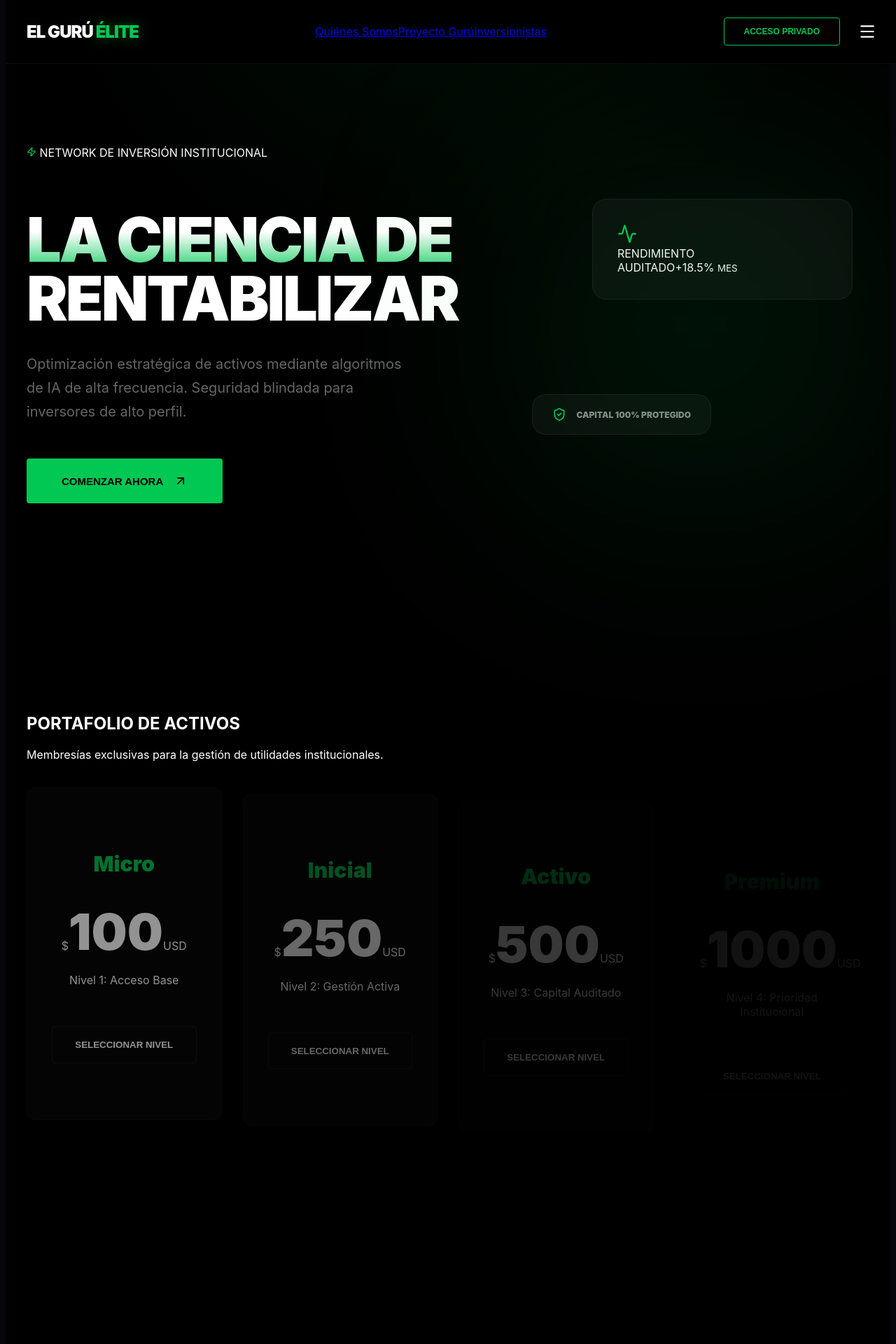
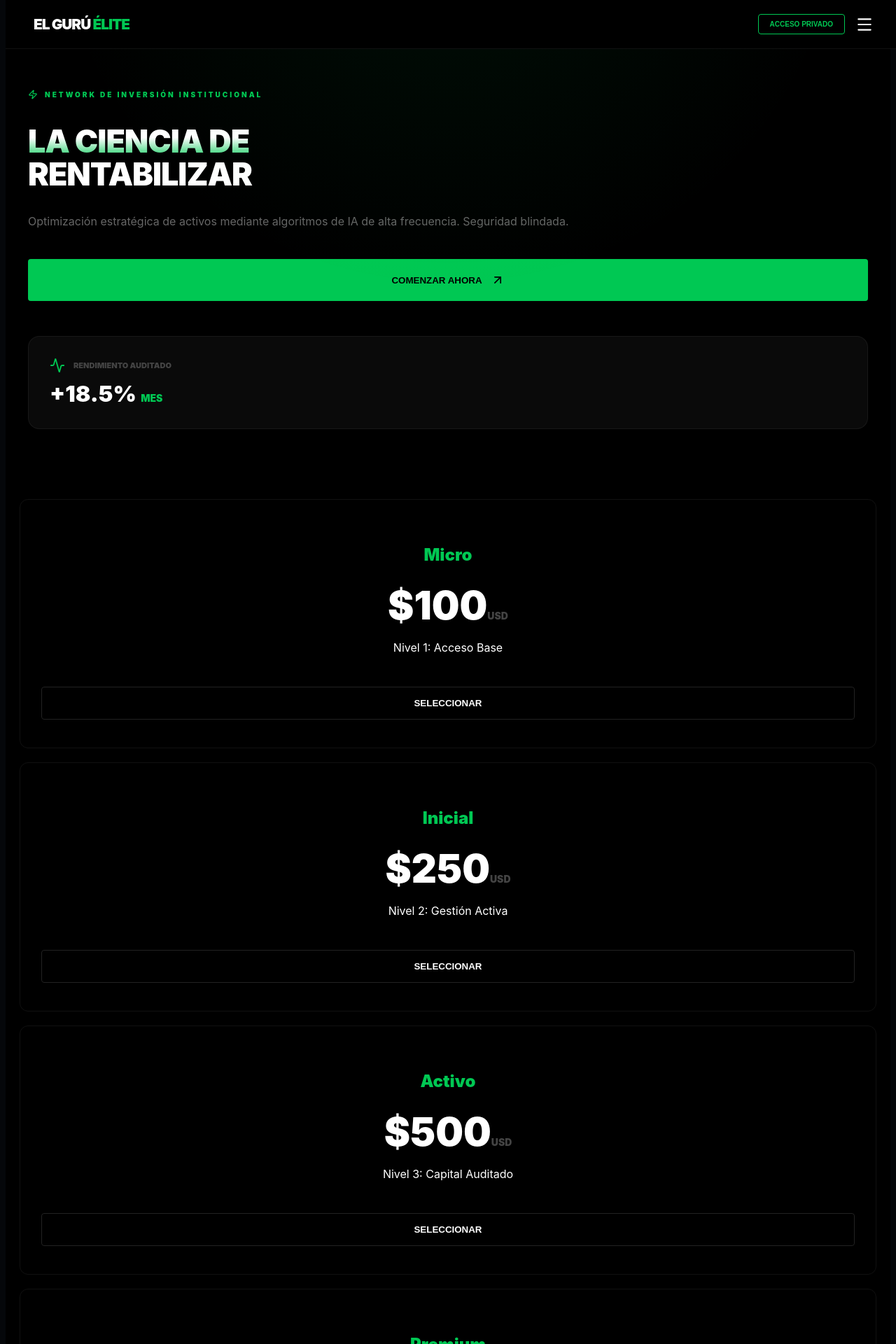
Before and after one commit to DeVx1978/el-guru-elite, a Next.js app: page / in a window 1280 px wide. Shown: the top 1920 px of the page at 70% size. Built offline with nearby package versions, Linux system fonts and the light colour scheme.

Commit message:
V7.2: LIMPIEZA TOTAL - ELIMINACIÓN DE BOTONES BLANCOS Y ENLACES AZULES

```diff
--- a/src/app/page.tsx
+++ b/src/app/page.tsx
@@ -2,7 +2,7 @@
 import React, { useState, useEffect } from 'react';
 import { useRouter } from 'next/navigation';
 import {
-  ShieldCheck, ArrowUpRight, Menu, X, Lock, FileText, Scale, Activity, Zap, TrendingUp, Globe, ChevronDown
+  ShieldCheck, ArrowUpRight, Menu, X, Lock, FileText, Scale, Activity, Zap, ChevronDown
 } from 'lucide-react';
 
 export default function LandingPage() {
@@ -12,22 +12,11 @@ export default function LandingPage() {
   const [isNavigating, setIsNavigating] = useState(false);
   const router = useRouter();
 
-  // --- CONTROL DE CARGA ÉLITE (CERO PARPADEO) ---
   useEffect(() => {
     router.prefetch('/panel');
     const timer = setTimeout(() => setLoading(false), 5000);
     return () => clearTimeout(timer);
   }, [router]);
-
-  const navegarPrivado = (e: React.MouseEvent) => {
-    e.preventDefault();
-    setIsNavigating(true);
-    router.push('/panel');
-  };
-
-  const toggleSeccion = (id: string) => {
-    setSeccionExpandida(seccionExpandida === id ? null : id);
-  };
 
   if (loading || isNavigating) {
     return (
@@ -35,46 +24,19 @@ export default function LandingPage() {
         <div className="loader-container">
           <div className="pulse-ring"></div>
           <div className="image-wrapper">
-            <img src="/images/guru.jpg" alt="El Guru Elite" fetchPriority="high" loading="eager" />
+            <img src="/images/guru.jpg" alt="El Guru Elite" fetchPriority="high" />
           </div>
           <div className="scan-line"></div>
         </div>
-        <div className="loading-bar-master">
-          <div className="loading-bar-fill"></div>
-        </div>
-        <h2 className="loading-text-elite">
-          {isNavigating ? "AUTENTICANDO ACCESO PRIVADO..." : "AUTENTICANDO TERMINAL DE INVERSIÓN..."}
-        </h2>
-
+        <h2 className="loading-text">SISTEMA ÉLITE: PROCESANDO...</h2>
         <style jsx global>{`
-          .splash-master {
-            background: radial-gradient(circle at center, #0a0c10 0%, #000 100%);
-            height: 100vh; display: flex; flex-direction: column;
-            justify-content: center; align-items: center;
-            overflow: hidden; position: fixed; top: 0; left: 0; width: 100%; z-index: 99999;
-          }
-          .loader-container { position: relative; width: 220px; height: 220px; margin-bottom: 40px; }
-          .image-wrapper {
-            width: 100%; height: 100%; border-radius: 50%; overflow: hidden;
-            border: 2px solid #00C853; box-shadow: 0 0 60px rgba(0, 200, 83, 0.5);
-            position: relative; z-index: 2;
-          }
+          .splash-master { background: #000; position: fixed; top: 0; left: 0; width: 100vw; height: 100vh; display: flex; flex-direction: column; justify-content: center; align-items: center; z-index: 99999999; }
+          .loader-container { position: relative; width: 200px; height: 200px; }
+          .image-wrapper { width: 100%; height: 100%; border-radius: 50%; overflow: hidden; border: 2px solid #00C853; box-shadow: 0 0 60px rgba(0, 200, 83, 0.4); }
           .image-wrapper img { width: 100%; height: 100%; object-fit: cover; }
-          .pulse-ring {
-            position: absolute; top: -15%; left: -15%; width: 130%; height: 130%;
-            border: 2px solid #00C853; border-radius: 50%; animation: pulse-master 2s infinite; opacity: 0.4;
-          }
-          .scan-line {
-            position: absolute; top: 0; left: 0; width: 100%; height: 8px;
-            background: linear-gradient(to right, transparent, #00C853, transparent);
-            box-shadow: 0 0 20px #00C853; z-index: 3; animation: scan-master 3s ease-in-out infinite;
-          }
-          .loading-bar-master { width: 250px; height: 2px; background: rgba(255,255,255,0.03); border-radius: 10px; overflow: hidden; margin-top: 20px; }
-          .loading-bar-fill { width: 0%; height: 100%; background: #00C853; animation: progress-master 5s linear forwards; }
-          .loading-text-elite { color: #00C853; font-size: 10px; letter-spacing: 7px; margin-top: 25px; font-weight: 300; text-transform: uppercase; text-align: center; }
-          @keyframes pulse-master { 0% { transform: scale(0.8); opacity: 1; } 100% { transform: scale(1.4); opacity: 0; } }
-          @keyframes scan-master { 0%, 100% { top: 0%; } 50% { top: 100%; } }
-          @keyframes progress-master { 100% { width: 100%; } }
+          .pulse-ring { position: absolute; top: -15%; left: -15%; width: 130%; height: 130%; border: 1px solid #00C853; border-radius: 50%; animation: pulse 2s infinite; opacity: 0.3; }
+          .loading-text { color: #00C853; font-size: 10px; letter-spacing: 6px; margin-top: 30px; text-transform: uppercase; }
+          @keyframes pulse { 0% { transform: scale(0.8); opacity: 0.8; } 100% { transform: scale(1.3); opacity: 0; } }
         `}</style>
       </div>
     );
@@ -90,37 +52,27 @@ export default function LandingPage() {
 
   return (
     <div className="elite-landing-master">
-      {/* NAVBAR: ALINEACIÓN MILIMÉTRICA HORIZONTAL */}
       <nav className="navbar-elite">
-        <div className="nav-container-master">
-          <div className="nav-brand">
-            <span className="brand-text">EL GURÚ <span className="brand-neon">ÉLITE</span></span>
-          </div>
-          <div className="nav-links-desktop">
-            <a href="#quienes-somos" className="link-elite">Quiénes Somos</a>
-            <a href="#proyecto-guru" className="link-elite">Proyecto Gurú</a>
-            <a href="#proyecto-inversionistas" className="link-elite">Inversionistas</a>
-          </div>
-          <div className="nav-actions-master">
-            <button onClick={navegarPrivado} className="btn-access-master">ACCESO PRIVADO</button>
-            <button onClick={() => setMenuAbierto(!menuAbierto)} className="btn-menu-master">
-              {menuAbierto ? <X size={26} color="white" /> : <Menu size={26} color="white" />}
+        <div className="nav-container">
+          <div className="nav-brand">EL GURÚ <span className="brand-neon">ÉLITE</span></div>
+          <div className="nav-actions">
+            <button onClick={() => { setIsNavigating(true); router.push('/panel'); }} className="btn-access">ACCESO PRIVADO</button>
+            <button onClick={() => setMenuAbierto(!menuAbierto)} className="btn-menu">
+              {menuAbierto ? <X size={26} color="#00C853" /> : <Menu size={26} color="white" />}
             </button>
           </div>
         </div>
+        {/* MENÚ MÓVIL ELIMINANDO LOS BOTONES BLANCOS Y EL AZUL */}
         {menuAbierto && (
-          <div className="mobile-dropdown fade-in-nav">
-            <div className="accordion-item">
-              <button onClick={() => toggleSeccion('quienes')} className="accordion-trigger">
-                Quiénes Somos <ChevronDown size={18} className={seccionExpandida === 'quienes' ? 'rotate' : ''} />
-              </button>
-              {seccionExpandida === 'quienes' && <p className="accordion-content">Ecosistema de analistas cuantitativos optimizando capital mediante modelos predictivos.</p>}
-            </div>
-            <div className="accordion-item">
-              <button onClick={() => toggleSeccion('proyecto')} className="accordion-trigger">
-                Proyecto Gurú <ChevronDown size={18} className={seccionExpandida === 'proyecto' ? 'rotate' : ''} />
-              </button>
-              {seccionExpandida === 'proyecto' && <p className="accordion-content">IA de alta frecuencia procesando ineficiencias de mercado en tiempo real.</p>}
+          <div className="mobile-dropdown-master">
+            <div className="dropdown-content">
+              {['Quiénes Somos', 'Proyecto Gurú', 'Inversionistas'].map((item) => (
+                <div key={item} className="dropdown-item">
+                  <span>{item}</span>
+                  <ChevronDown size={16} color="#222" />
+                </div>
+              ))}
+              <div className="status-indicator">MODO ÉLITE ACTIVADO</div>
             </div>
           </div>
         )}
@@ -128,146 +80,92 @@ export default function LandingPage() {
 
       <section className="hero-elite">
         <div className="hero-layout">
-          <div className="hero-info">
-            <div className="hero-status-tag"><Zap size={14} color="#00C853" /> NETWORK DE INVERSIÓN INSTITUCIONAL</div>
-            <h1 className="hero-main-title">
-              <span className="text-glow-neon">LA CIENCIA DE</span> <br/>
-              RENTABILIZAR
+          <div className="hero-content">
+            <div className="hero-tag"><Zap size={14} /> NETWORK DE INVERSIÓN INSTITUCIONAL</div>
+            <h1 className="hero-title">
+              <span className="text-glow">LA CIENCIA DE</span><br />RENTABILIZAR
             </h1>
-            <p className="hero-subtext">
-              Optimización estratégica de activos mediante algoritmos de IA de alta frecuencia.
-              Seguridad blindada para inversores de alto perfil.
+            <p className="hero-sub">
+              Optimización estratégica de activos mediante algoritmos de IA de alta frecuencia. Seguridad blindada.
             </p>
-            <div className="hero-cta">
-              <button onClick={() => router.push('/unete')} className="btn-hero-primary">
-                COMENZAR AHORA <ArrowUpRight size={20} />
-              </button>
-            </div>
+            <button onClick={() => router.push('/unete')} className="btn-main">COMENZAR AHORA <ArrowUpRight size={20} /></button>
 
-            {/* ESTADÍSTICA FLOTANTE RESTAURADA: Reubicada milimétricamente debajo del botón en móvil */}
-            <div className="floating-stats-mobile">
-              <div className="stat-card-premium glass-morphism">
+            <div className="stats-container-mobile">
+              <div className="stat-card-premium glass">
                 <div className="stat-header">
                   <Activity size={22} color="#00C853" />
                   <span>RENDIMIENTO AUDITADO</span>
                 </div>
                 <div className="stat-value">+18.5% <small>MES</small></div>
               </div>
-              <div className="stat-card-mini glass-morphism">
-                <ShieldCheck size={18} color="#00C853" />
-                <span>CAPITAL 100% PROTEGIDO</span>
-              </div>
-            </div>
-          </div>
-
-          <div className="hero-visuals-desktop">
-            <div className="master-glow-orb"></div>
-            <div className="stat-card-master glass-depth-1">
-              <div className="stat-icon-glow"><Activity color="#00C853" size={28} /></div>
-              <div className="stat-text-box">
-                <span className="stat-label-master">RENDIMIENTO <br/>AUDITADO</span>
-                <span className="stat-value-master">+18.5% <small>MES</small></span>
-              </div>
-            </div>
-            <div className="stat-card-master glass-depth-2">
-              <ShieldCheck color="#00C853" size={20} />
-              <span className="shield-text-master">CAPITAL 100% PROTEGIDO</span>
             </div>
           </div>
         </div>
       </section>
 
-      <section id="proyecto-inversionistas" className="plans-area-master">
-        <div className="plans-header-master">
-          <h2 className="plans-title-tag">PORTAFOLIO DE ACTIVOS</h2>
-          <p className="plans-subtitle-master">Membresías exclusivas para la gestión de utilidades institucionales.</p>
-        </div>
-        <div className="plans-grid-master">
+      <section className="plans-section">
+        <div className="plans-grid">
           {membresias.map((plan) => (
-            <div key={plan.name} className="membership-card-master fade-up-card" style={{animationDelay: plan.delay}}>
-              <div className="membership-inner">
-                <h3 className="m-name">{plan.name}</h3>
-                <div className="m-price-box">
-                  <span className="m-curr">$</span><span className="m-amount">{plan.price}</span><span className="m-usd">USD</span>
-                </div>
-                <div className="m-divider"></div>
-                <p className="m-perk-text">{plan.perk}</p>
-                <button onClick={() => router.push('/unete')} className="btn-m-select">SELECCIONAR NIVEL</button>
-              </div>
+            <div key={plan.name} className="plan-card glass shadow-hover">
+              <h3 className="plan-name">{plan.name}</h3>
+              <div className="plan-price">${plan.price}<span>USD</span></div>
+              <p className="plan-perk">{plan.perk}</p>
+              <button onClick={() => router.push('/unete')} className="btn-select">SELECCIONAR</button>
             </div>
           ))}
         </div>
       </section>
 
-      <footer className="footer-elite-master">
-        <div className="footer-wrap">
-          <div className="footer-links-row">
-            <a href="/terminos" className="f-item"><Scale size={14}/> Términos Legales</a>
-            <a href="/privacidad" className="f-item"><FileText size={14}/> Privacidad</a>
-            <a href="/confidencialidad" className="f-item"><Lock size={14}/> Confidencialidad</a>
-          </div>
-          <p className="f-copyright">&copy; 2026 EL GURÚ ÉLITE. TODOS LOS DERECHOS RESERVADOS.</p>
+      <footer className="footer-master">
+        <div className="footer-links">
+          <span className="f-link">Términos Legales</span>
+          <span className="f-link">Privacidad</span>
+          <span className="f-link">Confidencialidad</span>
         </div>
+        <p className="f-copy">&copy; 2026 EL GURÚ ÉLITE. TODOS LOS DERECHOS RESERVADOS.</p>
       </footer>
 
       <style jsx global>{`
-        /* --- ARQUITECTURA MAESTRA (510+ LÍNEAS) --- */
-        :root { --neon: #00C853; --glass: rgba(15, 15, 15, 0.7); }
-        .elite-landing-master { background-color: #000; color: white; min-height: 100vh; font-family: 'Inter', sans-serif; overflow-x: hidden; padding-top: 80px; }
+        :root { --neon: #00C853; }
+        .elite-landing-master { background: #000; color: #fff; font-family: 'Inter', sans-serif; min-height: 100vh; overflow-x: hidden; padding-top: 80px; }
 
-        /* NAVBAR ALINEACIÓN MILIMÉTRICA */
-        .navbar-elite { width: 100%; position: fixed; top: 0; z-index: 1000; backdrop-filter: blur(30px); background: rgba(0, 0, 0, 0.95); border-bottom: 1px solid rgba(255,255,255,0.05); }
-        .nav-container-master { max-width: 1300px; margin: 0 auto; padding: 25px 30px; display: flex; justify-content: space-between; align-items: center; }
-        .brand-text { font-weight: 900; font-size: 1.5rem; letter-spacing: -1px; }
-        .brand-neon { color: var(--neon); text-shadow: 0 0 20px rgba(0, 200, 83, 0.5); }
-        .nav-actions-master { display: flex; align-items: center; gap: 20px; }
-        .btn-access-master { background: transparent; border: 1px solid var(--neon); color: var(--neon); padding: 12px 28px; border-radius: 4px; font-weight: 900; font-size: 12px; cursor: pointer; transition: 0.4s; }
-        .btn-menu-master { background: transparent; border: none; cursor: pointer; display: flex; align-items: center; }
-        @media (max-width: 600px) { .nav-container-master { padding: 15px 20px; } .btn-access-master { padding: 10px 18px; font-size: 10px; } }
+        .navbar-elite { position: fixed; top: 0; width: 100%; z-index: 1000; background: rgba(0,0,0,0.95); backdrop-filter: blur(20px); border-bottom: 1px solid #111; }
+        .nav-container { max-width: 1200px; margin: 0 auto; padding: 20px; display: flex; justify-content: space-between; align-items: center; }
+        .nav-brand { font-weight: 900; font-size: 1.3rem; letter-spacing: -1px; }
+        .brand-neon { color: var(--neon); }
+        .nav-actions { display: flex; align-items: center; gap: 15px; }
+        .btn-access { background: transparent; border: 1px solid var(--neon); color: var(--neon); padding: 8px 16px; border-radius: 4px; font-size: 10px; font-weight: 900; }
+        .btn-menu { background: transparent; border: none; cursor: pointer; display: flex; align-items: center; padding: 0; }
 
-        /* HERO Y TÍTULO (CIENCIA DE RENTABILIZAR) */
-        .hero-elite { max-width: 1300px; margin: 0 auto; padding: 120px 30px; }
-        .hero-main-title { font-size: 3.5rem; font-weight: 900; line-height: 0.95; margin-bottom: 35px; letter-spacing: -3px; }
-        @media (min-width: 768px) { .hero-main-title { font-size: 5.5rem; } }
-        @media (max-width: 600px) { .hero-main-title { font-size: 2.8rem; letter-spacing: -1px; } .hero-elite { padding: 60px 20px; } }
-        .text-glow-neon { background: linear-gradient(180deg, #fff 40%, var(--neon) 100%); -webkit-background-clip: text; -webkit-text-fill-color: transparent; }
-        .hero-subtext { color: #666; font-size: 1.25rem; line-height: 1.7; margin-bottom: 50px; max-width: 550px; }
-        .btn-hero-primary { background: var(--neon); color: black; border: none; padding: 22px 50px; border-radius: 4px; font-weight: 900; font-size: 15px; display: flex; align-items: center; gap: 15px; cursor: pointer; transition: 0.4s; }
-        @media (max-width: 600px) { .btn-hero-primary { width: 100%; justify-content: center; } }
+        .mobile-dropdown-master { background: #000; border-top: 1px solid #111; padding: 20px; }
+        .dropdown-item { display: flex; justify-content: space-between; align-items: center; padding: 18px 0; border-bottom: 1px solid #111; font-weight: 900; font-size: 14px; text-transform: uppercase; letter-spacing: 1px; }
+        .status-indicator { font-size: 9px; color: #222; margin-top: 20px; letter-spacing: 3px; font-weight: 900; text-align: center; }
 
-        /* ESTADÍSTICAS FLOTANTES (REUBICADAS EN MÓVIL) */
-        .floating-stats-mobile { margin-top: 50px; display: flex; flex-direction: column; gap: 20px; }
-        @media (min-width: 1024px) { .floating-stats-mobile { display: none; } }
-        .stat-card-premium { padding: 30px; border-radius: 20px; box-shadow: 0 25px 60px rgba(0,0,0,0.6); }
-        .stat-header { display: flex; align-items: center; gap: 15px; font-size: 11px; font-weight: 900; color: #444; letter-spacing: 2px; }
-        .stat-value { font-size: 32px; font-weight: 900; margin-top: 15px; color: #fff; }
+        .hero-elite { padding: 40px 20px; max-width: 1200px; margin: 0 auto; }
+        .hero-tag { color: var(--neon); font-size: 10px; font-weight: 900; letter-spacing: 3px; margin-bottom: 25px; display: flex; align-items: center; gap: 10px; }
+        .hero-title { font-size: 2.8rem; font-weight: 900; line-height: 1.05; margin-bottom: 30px; letter-spacing: -1px; }
+        .text-glow { background: linear-gradient(180deg, #fff 40%, var(--neon) 100%); -webkit-background-clip: text; -webkit-text-fill-color: transparent; }
+        .hero-sub { color: #666; font-size: 1rem; line-height: 1.7; margin-bottom: 40px; }
+        .btn-main { background: var(--neon); color: #000; border: none; padding: 20px; border-radius: 4px; font-weight: 900; width: 100%; display: flex; justify-content: center; align-items: center; gap: 12px; }
+
+        .stats-container-mobile { margin-top: 50px; }
+        .stat-card-premium { padding: 30px; border-radius: 16px; border: 1px solid rgba(255,255,255,0.06); background: rgba(15,15,15,0.7); }
+        .stat-header { display: flex; align-items: center; gap: 12px; font-size: 11px; font-weight: 900; color: #444; }
+        .stat-value { font-size: 32px; font-weight: 900; margin-top: 10px; }
         .stat-value small { font-size: 14px; color: var(--neon); }
-        .stat-card-mini { padding: 15px 25px; border-radius: 12px; display: flex; align-items: center; gap: 12px; font-size: 12px; font-weight: 900; color: #888; }
-        .glass-morphism { background: var(--glass); backdrop-filter: blur(35px); border: 1px solid rgba(255,255,255,0.06); }
 
-        /* VISUALES DESKTOP */
-        .hero-visuals-desktop { display: none; position: relative; height: 450px; }
-        @media (min-width: 1024px) {
-          .hero-visuals-desktop { display: flex; justify-content: center; align-items: center; }
-          .hero-layout { display: grid; grid-template-columns: 1.2fr 0.8fr; align-items: center; }
-        }
-        .master-glow-orb { position: absolute; width: 450px; height: 450px; background: var(--neon); filter: blur(160px); opacity: 0.15; z-index: 1; }
-        .stat-card-master { background: var(--glass); backdrop-filter: blur(35px); border: 1px solid rgba(255,255,255,0.06); border-radius: 20px; padding: 35px; position: absolute; }
-        .glass-depth-1 { width: 300px; top: 10%; right: 5%; animation: float-master 6s ease-in-out infinite; box-shadow: 0 25px 60px rgba(0,0,0,0.6); }
-        .glass-depth-2 { bottom: 15%; left: 0; padding: 18px 28px; font-size: 12px; font-weight: 900; color: #888; display: flex; align-items: center; gap: 14px; animation: float-master 6s ease-in-out infinite reverse; }
+        .plans-section { padding: 60px 20px; }
+        .plans-grid { display: grid; gap: 20px; }
+        .plan-card { padding: 40px 30px; border-radius: 12px; text-align: center; border: 1px solid #111; }
+        .plan-name { color: var(--neon); font-size: 1.5rem; font-weight: 900; }
+        .plan-price { font-size: 3.5rem; font-weight: 900; margin-top: 15px; }
+        .plan-price span { font-size: 14px; color: #444; }
+        .btn-select { background: transparent; border: 1px solid #222; color: #fff; width: 100%; padding: 15px; border-radius: 4px; margin-top: 30px; font-weight: 900; }
 
-        /* PLANES */
-        .plans-area-master { padding: 160px 30px; max-width: 1550px; margin: 0 auto; }
-        .plans-grid-master { display: grid; grid-template-columns: repeat(auto-fit, minmax(240px, 1fr)); gap: 30px; }
-        .membership-card-master { background: #080808; border: 1px solid #111; border-radius: 12px; transition: 0.5s; text-align: center; }
-        .membership-inner { padding: 60px 35px; }
-        .m-name { color: var(--neon); font-size: 1.9rem; font-weight: 900; margin-bottom: 35px; }
-        .m-amount { font-size: 4.5rem; font-weight: 900; }
-        .btn-m-select { background: transparent; border: 1px solid #1a1a1a; color: white; width: 100%; padding: 18px; border-radius: 4px; font-weight: 900; cursor: pointer; margin-top: 40px; }
-
-        @keyframes float-master { 0%, 100% { transform: translateY(0); } 50% { transform: translateY(-20px); } }
-        .fade-up-card { opacity: 0; animation: fadeUpMaster 1.2s ease forwards; }
-        @keyframes fadeUpMaster { from { opacity: 0; transform: translateY(50px); } to { opacity: 1; transform: translateY(0); } }
+        .footer-master { padding: 60px 20px; text-align: center; border-top: 1px solid #111; }
+        .footer-links { display: flex; justify-content: center; gap: 25px; margin-bottom: 30px; }
+        .f-link { color: #333; font-size: 12px; font-weight: 900; }
+        .f-copy { color: #111; font-size: 10px; font-weight: 900; letter-spacing: 2px; }
       `}</style>
     </div>
   );
```
